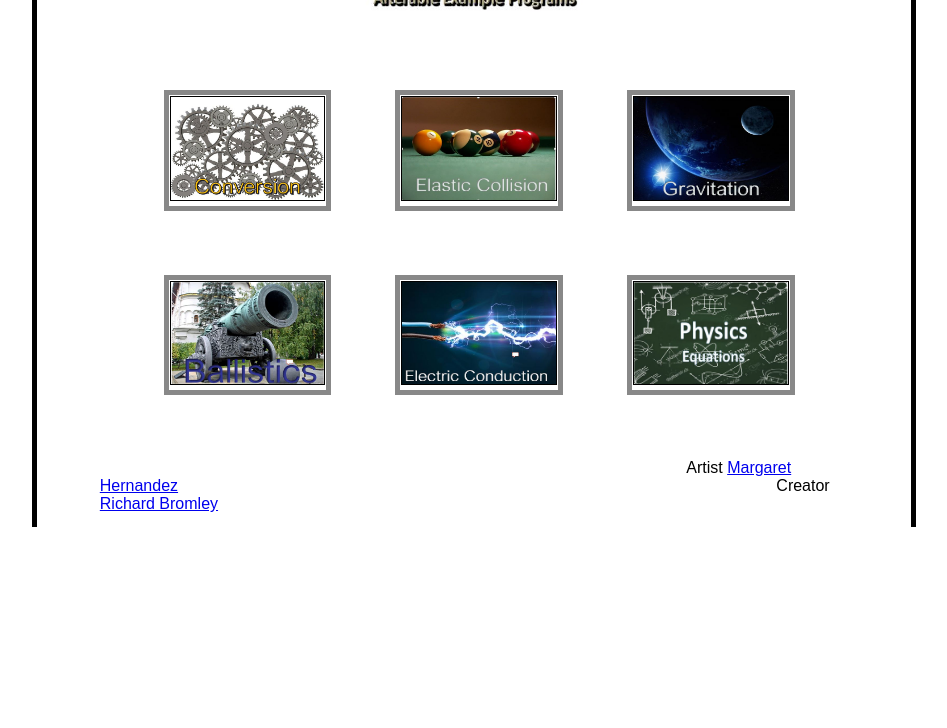
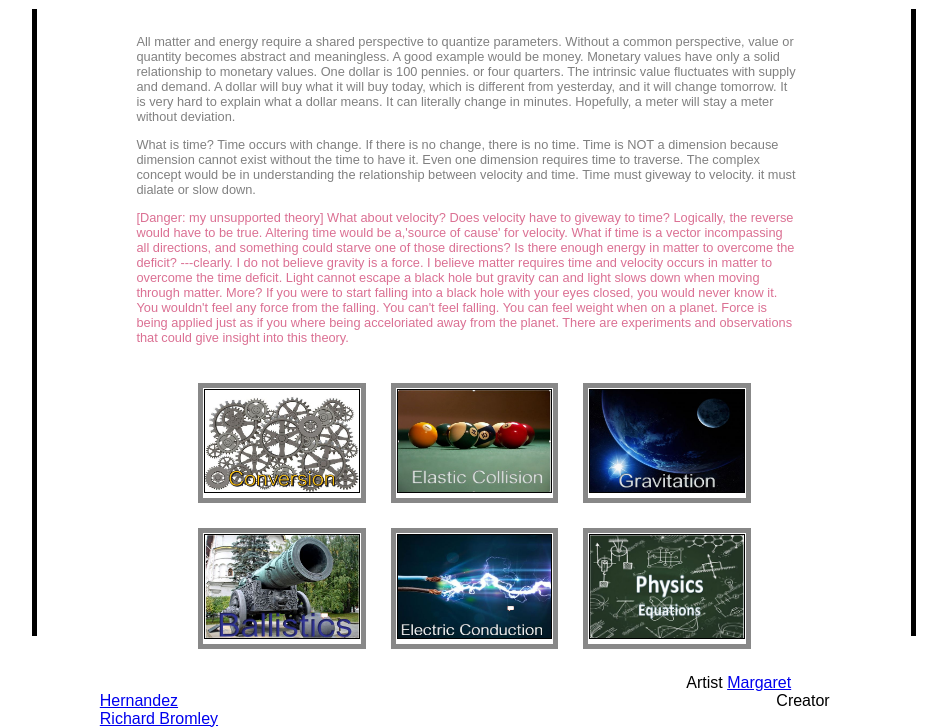
Before and after one commit to dickbrmly/Physics, a website: page index.html in a window 1280 px wide. Shown: the part 108-836 px from the top of the page, without its empty margins (166-1113 px from the left). Before the commit the page ends 800 px from the top, so only its background shows below. Drawn offline with Linux system fonts and the light colour scheme.

Commit message:
cover page redesign

```diff
--- a/index.css
+++ b/index.css
@@ -10,7 +10,6 @@ body {
 }
 
 img {
-
     align-content: center;
     margin-bottom: 0;
     border: 1px solid black;
@@ -32,10 +31,19 @@ img {
 }
 
 .center {
-    margin-top:10%;
+    margin-top:2%;
     margin-left: 5%;
     float: left;
     width: 58%;
+}
+
+.centerText {
+    font-size:1vw;
+    color:gray;
+    margin-top: 0%;
+    margin-left: 5%;
+    float: left;
+    width: 90%;
 }
 
 .right {
@@ -48,6 +56,8 @@ img {
 
 .cellBorder {
     border: 5px solid #888;
+    fill:aqua;
+    color:black;
 }
 .cellBorder:hover {
     opacity: 0.8;
@@ -116,9 +126,9 @@ button:hover {
     font-size: 1.2vw;
 }
 
-    .container:hover {
+.container:hover {
         opacity: 0.8;
-    }
+ }
 
 .psw {
     color: black;
--- a/index.html
+++ b/index.html
@@ -9,16 +9,14 @@
  * Author: Richard Bromley
  *******************************************************************************************************-->
 <!doctype html>
-<title>Dynamic Physics</title>
+<title>Interactive Physics</title>
 <link href="index.css" rel="stylesheet" type="text/css">
 <script src="bromleySolutions.js"></script>
-<head>
-    <script data-ad-client="ca-pub-8441974065832094" async src="https://pagead2.googlesyndication.com/pagead/js/adsbygoogle.js"></script>
-</head>
+<h1 style="font-size:4vw; margin-bottom:0vw; margin-left:33%; color:darkblue"> Interactive Physics</h1>
+<h4 style="font-size:0.75vw; margin-top:0%; margin-left:35%; color:blue"> The branch of science concerned with the nature and properties of matter and energy.</h4>
 <style>
     body {
         background-color:white;
-        background-image: url('homePage1.jpg');
         background-size: 25% 12%;
         background-position-x:50%;
         background-position-y:8%;
@@ -32,13 +30,14 @@
 
     <style>
         table, td, th {
-            width: 20%
+            width: 10%
         }
 
         table {
+            margin-left:10%;
             border-collapse: separate;
-            border-spacing: 5vw;
-            width: 100%;
+            border-spacing: 2vw;
+            width: 75%;
             height: 90%;
         }
 
@@ -49,6 +48,43 @@
     </style>
 
     <div class="center">
+        <p class="centerText">
+            All matter and energy require a shared perspective to quantize
+            parameters. Without a common perspective, value or quantity
+            becomes abstract and meaningless. A good example would be money.
+            Monetary values have only a solid relationship to monetary values.
+            One dollar is 100 pennies. or four quarters. The intrinsic value
+            fluctuates with supply and demand. A dollar will buy what it will
+            buy today, which is different from yesterday, and it will change
+            tomorrow. It is very hard to explain what a dollar means. It can
+            literally change in minutes. Hopefully, a meter will stay a meter
+            without deviation.
+        </p>
+        <p class="centerText">
+            What is time?  Time occurs with change.  If there is no change,
+            there is no time.  Time is NOT a dimension because dimension
+            cannot exist without the time to have it.  Even one dimension
+            requires time to traverse. The complex concept would be in
+            understanding the relationship between velocity and time. Time
+            must giveway to velocity. it must dialate or slow down.
+        </p>
+        <p class="centerText" style="color:palevioletred">
+            [Danger: my unsupported theory] What about velocity?  Does velocity
+            have to giveway to time?  Logically, the reverse would have to be
+            true. Altering time would be a,'source of cause' for velocity. What if
+            time is a vector incompassing all directions, and something could starve
+            one of those directions?  Is there enough energy in matter to overcome the
+            deficit? ---clearly.  I do not believe gravity is a force.  I believe matter
+            requires time and velocity occurs in matter to overcome the time deficit. Light
+            cannot escape a black hole but gravity can and light slows down when moving
+            through matter. More? If you were to start falling into a black hole with
+            your eyes closed, you would never know it. You wouldn't feel any force
+            from the falling. You can't feel falling. You can feel weight when on a
+            planet. Force is being applied just as if you where being acceloriated away
+            from the planet. There are experiments and observations that could give insight
+            into this theory.
+
+        </p>
         <table id='table' class='table'>
             <tr>
                 <th id="conversions" class="cellBorder"><img src="conversion.jpg"></th>
```
